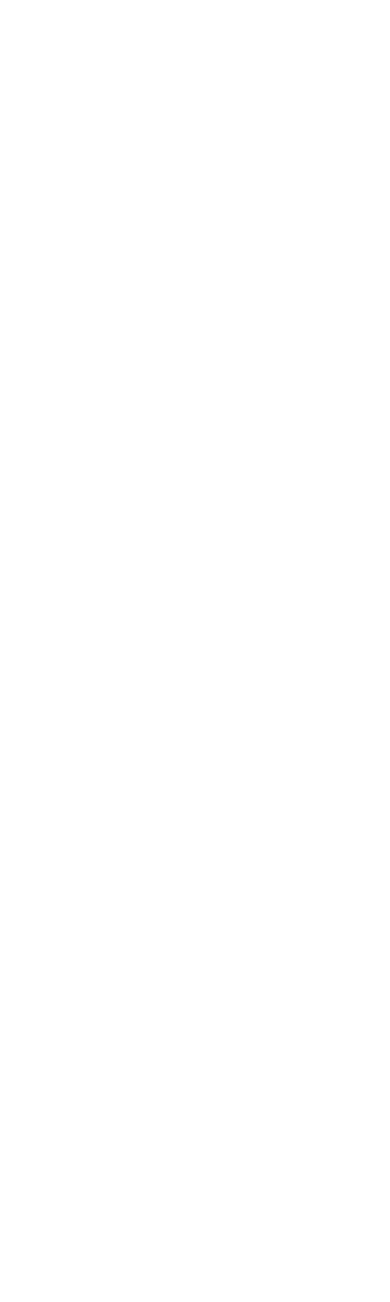
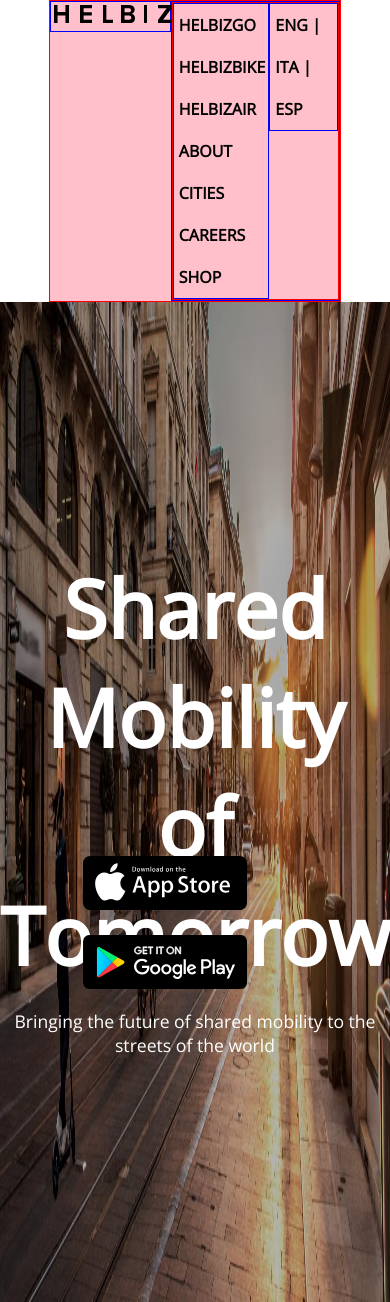
Before and after one commit to FrancescoCerofolini/html-css-helbiz, a plain HTML site: page index.html in a window 390 px wide. Before the commit the page ends 844 px from the top, so only its background shows below. Drawn offline with nearby package versions, Linux system fonts and the light colour scheme.

Commit message:
Header non Responsive completato

```diff
--- a/css/12-bool.css
+++ b/css/12-bool.css
@@ -8,7 +8,7 @@
 }
 .debug .container [class*="col-"] {
   border: 1px solid blue;
-  height: 300px;
+  height: 100%;
 }
 .debug-noheight .container [class*="col-"] {
   border: 1px solid blue;
@@ -28,7 +28,9 @@
 }
 
 .container {
-  max-width: 1170px;
+  /* max-width: 1170px; */
+  SOSTITUISCO IL VALORE ASSOLUTO IN PERCENTUALE COSÌ DA AVERE
+  max-width: 100%;
   margin: 0 auto;
 }
 
--- a/css/style.css
+++ b/css/style.css
@@ -0,0 +1,88 @@
+body {
+  /* font-size: 10px; */
+  font-family: 'Open Sans', sans-serif;
+}
+
+
+/* UTILITY */
+.container_1000 {
+  max-width: 75%;
+  margin: 0 auto;
+}
+.header_top {
+  position: fixed;
+  top: 0;
+  left: 0;
+  z-index: 3;
+  width: 100%;
+  line-height: 80px;
+  background-color: white;
+
+}
+
+.img_logo {
+  padding: 1%;
+  text-align: center;
+}
+
+.menu_inline {
+  list-style: none;
+  float: left;
+}
+.menu_inline li {
+  float: left;
+  margin: 0 5px;
+  padding: 10px 0;
+}
+.menu_inline li a {
+  text-decoration: none;
+  text-transform: uppercase;
+  font-weight: bold;
+  color: black;
+}
+.lg_display_none {
+  display: none;
+}
+.jumbo {
+  position: relative;
+}
+.jumbo_img {
+  width: -webkit-fill-available;
+  height: 1000px;
+  background-color: rgba(0, 0, 0, 0.5);
+}
+.jumbo_text {
+  position: absolute;
+  top: 50%;
+  left: 50%;
+  transform: translate(-50%, -50%);
+  text-align: center;
+  color: white;
+}
+.jumbo_text h1 {
+  font-size: 5rem;
+  margin-bottom: 20px;
+
+}
+.jumbo_text p {
+  font-size: 1.1rem;
+}
+
+.applinks {
+  position: absolute;
+  top: 60%;
+  left: 50%;
+  transform: translate(-60%, -50%);
+  margin-top: 20px;
+}
+
+/* MEDIA QUERY  */
+/*
+@media screen and (max-width: 992px) and (min-width: 768px) {
+  .md_display_block {
+    display: block;
+  }
+  .md_display_none {
+    display: none;
+  }
+} */
--- a/index.html
+++ b/index.html
@@ -0,0 +1,82 @@
+<!DOCTYPE html>
+<html lang="en" dir="ltr">
+  <head>
+    <meta charset="utf-8">
+    <meta name="viewport" content="width=device-width, intial-scale=1.0">
+    <link rel="stylesheet" href="https://cdnjs.cloudflare.com/ajax/libs/font-awesome/5.15.2/css/all.min.css" integrity="sha512-HK5fgLBL+xu6dm/Ii3z4xhlSUyZgTT9tuc/hSrtw6uzJOvgRr2a9jyxxT1ely+B+xFAmJKVSTbpM/CuL7qxO8w==" crossorigin="anonymous" />
+    <link rel="stylesheet" href="css/12-bool.css">
+    <link rel="stylesheet" href="css/style.css">
+    <link rel="preconnect" href="https://fonts.gstatic.com">
+    <link href="https://fonts.googleapis.com/css2?family=Open+Sans:wght@300&display=swap" rel="stylesheet">
+    <title></title>
+  </head>
+  <body class="debug">
+    <header>
+      <div class="header-top">
+        <div class="container_1000">
+          <div class="container">
+            <div class="col-lg-5 img_logo">
+              <img src="img\helbiz-new-logo-black.svg" class="" alt="helbiz_logo">
+            </div>
+            <div class="col-lg-7">
+              <i class="fas fa-bars lg_display_none md_display_block xs_display_block"></i>
+              <div class="container md_display_none xs_display_none">
+                <div class="col-lg-7">
+                  <nav>
+                    <ul class="menu_inline">
+                      <li> <a href="#"> helbizgo </a> </li>
+                      <li> <a href="#"> helbizbike </a> </li>
+                      <li> <a href="#"> helbizair</a> </li>
+                      <li> <a href="#"> about </a> </li>
+                      <li> <a href="#"> cities </a> </li>
+                      <li> <a href="#"> careers </a> </li>
+                      <li> <a href="#"> shop </a> </li>
+                    </ul>
+                  </nav>
+                </div>
+
+
+                <div class="col-lg-5">
+                  <nav>
+                    <ul class="menu_inline">
+                      <li> <a href="#"> eng |</a> </li>
+                      <li> <a href="#"> ita |</a> </li>
+                      <li> <a href="#"> esp </a> </li>
+                    </ul>
+                  </nav>
+                </div>
+              </div>
+            </div>
+          </div>
+        </div>
+      </div>
+      <div class="jumbo">
+        <img src="img/hero-bg.jpg" class="jumbo_img" alt="banner_logo">
+        <div class="jumbo_text">
+          <h1>Shared Mobility of Tomorrow</h1>
+          <p>Bringing the future of shared mobility to the streets of the world</p>
+
+        </div>
+        <div class="applinks">
+          <nav>
+            <ul class="menu_inline">
+              <li> <a href="#"> <img src="img\header-app-store-badge.svg" alt="appstore_logo"> </a> </li>
+              <li> <a href=""><img src="img\header-google-play-badge.svg" alt="playstore_logo"></a> </li>
+            </ul>
+          </nav>
+        </div>
+
+      </div>
+    </header>
+
+
+
+    <main>
+      <section></section>
+      <section></section>
+      <section></section>
+      <section></section>
+      <section></section>
+    </main>
+  </body>
+</html>
```
